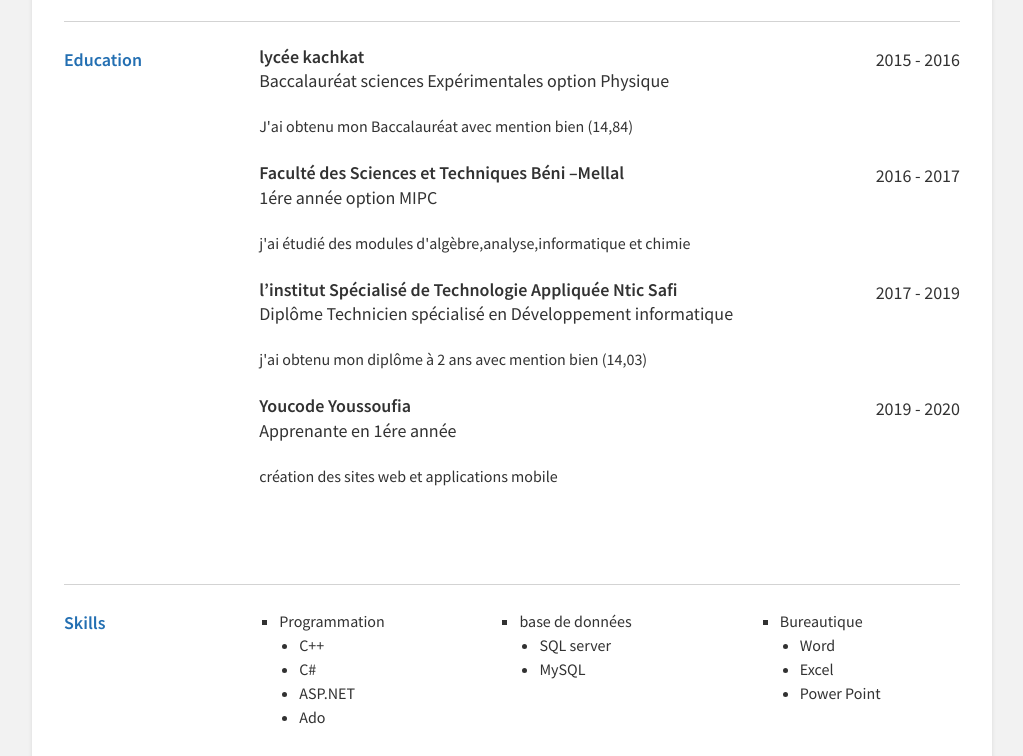
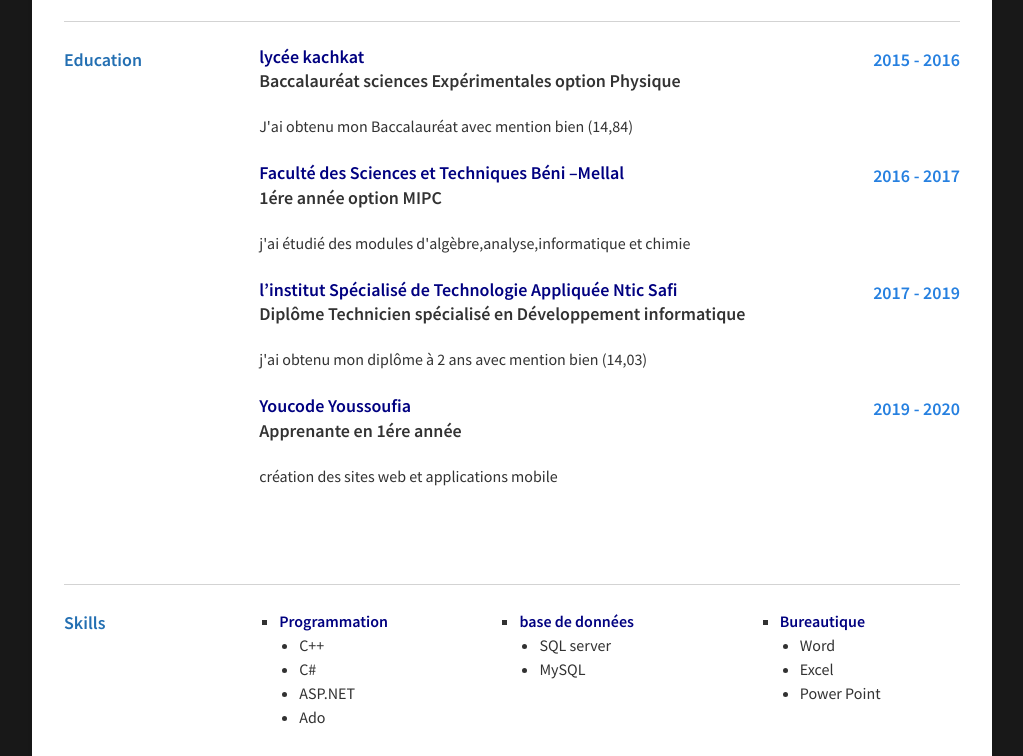
Before and after one commit to Fatima-Ezzahra-Zahid/brief-CV-N1, a plain HTML site: page index.html in a window 1280 px wide. Shown: the part 451-1207 px from the top of the page, without its empty margins (128-1151 px from the left). Drawn offline with nearby package versions, Linux system fonts and the light colour scheme.

Commit message:
deuxiéme commit

```diff
--- a/index.html
+++ b/index.html
@@ -1,5 +1,6 @@
 <!DOCTYPE html>
 <html lang="en">
+
 <head>
   <meta charset="UTF-8">
   <title>Fatima-Ezzahra zahid</title>
@@ -7,6 +8,7 @@
   <link rel="stylesheet" href="https://cdnjs.cloudflare.com/ajax/libs/meyer-reset/2.0/reset.min.css">
   <link rel="stylesheet" href="style.css">
 </head>
+
 <body>
   <div class="container">
     <section>
@@ -14,19 +16,28 @@
         <div><img src="img/0P9A2510.jpg" alt="zahid" class="avatar"></div>
       </div>
       <div>
-        <div class="my-name">Fatima-Ezzahra zahid</div>
+        <div class="my-name">Fatima-Ezzahra Zahid</div>
         <div class="my-title"> Web Developer</div>
         <div class="links">
           <div class="link-item">
-            <svg class="icon" viewBox="0 0 1792 1792" xmlns="http://www.w3.org/2000/svg"><path d="M1520 1216q0-40-28-68l-208-208q-28-28-68-28-42 0-72 32 3 3 19 18.5t21.5 21.5 15 19 13 25.5 3.5 27.5q0 40-28 68t-68 28q-15 0-27.5-3.5t-25.5-13-19-15-21.5-21.5-18.5-19q-33 31-33 73 0 40 28 68l206 207q27 27 68 27 40 0 68-26l147-146q28-28 28-67zm-703-705q0-40-28-68l-206-207q-28-28-68-28-39 0-68 27l-147 146q-28 28-28 67 0 40 28 68l208 208q27 27 68 27 42 0 72-31-3-3-19-18.5t-21.5-21.5-15-19-13-25.5-3.5-27.5q0-40 28-68t68-28q15 0 27.5 3.5t25.5 13 19 15 21.5 21.5 18.5 19q33-31 33-73zm895 705q0 120-85 203l-147 146q-83 83-203 83-121 0-204-85l-206-207q-83-83-83-203 0-123 88-209l-88-88q-86 88-208 88-120 0-204-84l-208-208q-84-84-84-204t85-203l147-146q83-83 203-83 121 0 204 85l206 207q83 83 83 203 0 123-88 209l88 88q86-88 208-88 120 0 204 84l208 208q84 84 84 204z"/></svg>
-            <a href="http://google.ca">fatimaezzahra.com</a>
+            <svg class="icon" viewBox="0 0 1792 1792" xmlns="http://www.w3.org/2000/svg">
+              <path
+                d="M1520 1216q0-40-28-68l-208-208q-28-28-68-28-42 0-72 32 3 3 19 18.5t21.5 21.5 15 19 13 25.5 3.5 27.5q0 40-28 68t-68 28q-15 0-27.5-3.5t-25.5-13-19-15-21.5-21.5-18.5-19q-33 31-33 73 0 40 28 68l206 207q27 27 68 27 40 0 68-26l147-146q28-28 28-67zm-703-705q0-40-28-68l-206-207q-28-28-68-28-39 0-68 27l-147 146q-28 28-28 67 0 40 28 68l208 208q27 27 68 27 42 0 72-31-3-3-19-18.5t-21.5-21.5-15-19-13-25.5-3.5-27.5q0-40 28-68t68-28q15 0 27.5 3.5t25.5 13 19 15 21.5 21.5 18.5 19q33-31 33-73zm895 705q0 120-85 203l-147 146q-83 83-203 83-121 0-204-85l-206-207q-83-83-83-203 0-123 88-209l-88-88q-86 88-208 88-120 0-204-84l-208-208q-84-84-84-204t85-203l147-146q83-83 203-83 121 0 204 85l206 207q83 83 83 203 0 123-88 209l88 88q86-88 208-88 120 0 204 84l208 208q84 84 84 204z" />
+              </svg>
+            <a href="https://www.facebook.com/fatimaezzahra.zahid.1" target="_black">fatimaezzahra.com</a>
           </div>
           <div class="link-item">
-            <svg class="icon" viewBox="0 0 1792 1792" xmlns="http://www.w3.org/2000/svg"><path d="M1664 1504v-768q-32 36-69 66-268 206-426 338-51 43-83 67t-86.5 48.5-102.5 24.5h-2q-48 0-102.5-24.5t-86.5-48.5-83-67q-158-132-426-338-37-30-69-66v768q0 13 9.5 22.5t22.5 9.5h1472q13 0 22.5-9.5t9.5-22.5zm0-1051v-24.5l-.5-13-3-12.5-5.5-9-9-7.5-14-2.5h-1472q-13 0-22.5 9.5t-9.5 22.5q0 168 147 284 193 152 401 317 6 5 35 29.5t46 37.5 44.5 31.5 50.5 27.5 43 9h2q20 0 43-9t50.5-27.5 44.5-31.5 46-37.5 35-29.5q208-165 401-317 54-43 100.5-115.5t46.5-131.5zm128-37v1088q0 66-47 113t-113 47h-1472q-66 0-113-47t-47-113v-1088q0-66 47-113t113-47h1472q66 0 113 47t47 113z"/></svg>
+            <svg class="icon" viewBox="0 0 1792 1792" xmlns="http://www.w3.org/2000/svg">
+              <path
+                d="M1664 1504v-768q-32 36-69 66-268 206-426 338-51 43-83 67t-86.5 48.5-102.5 24.5h-2q-48 0-102.5-24.5t-86.5-48.5-83-67q-158-132-426-338-37-30-69-66v768q0 13 9.5 22.5t22.5 9.5h1472q13 0 22.5-9.5t9.5-22.5zm0-1051v-24.5l-.5-13-3-12.5-5.5-9-9-7.5-14-2.5h-1472q-13 0-22.5 9.5t-9.5 22.5q0 168 147 284 193 152 401 317 6 5 35 29.5t46 37.5 44.5 31.5 50.5 27.5 43 9h2q20 0 43-9t50.5-27.5 44.5-31.5 46-37.5 35-29.5q208-165 401-317 54-43 100.5-115.5t46.5-131.5zm128-37v1088q0 66-47 113t-113 47h-1472q-66 0-113-47t-47-113v-1088q0-66 47-113t113-47h1472q66 0 113 47t47 113z" />
+              </svg>
             <a href="mailto:fatimaezzahrazahid7@gmail.com">fatima@gmail.com</a>
           </div>
           <div class="link-item">
-              <svg  class="icon" viewBox="0 0 1792 1792" xmlns="http://www.w3.org/2000/svg"><path d="M1600 1240q0 27-10 70.5t-21 68.5q-21 50-122 106-94 51-186 51-27 0-53-3.5t-57.5-12.5-47-14.5-55.5-20.5-49-18q-98-35-175-83-127-79-264-216t-216-264q-48-77-83-175-3-9-18-49t-20.5-55.5-14.5-47-12.5-57.5-3.5-53q0-92 51-186 56-101 106-122 25-11 68.5-21t70.5-10q14 0 21 3 18 6 53 76 11 19 30 54t35 63.5 31 53.5q3 4 17.5 25t21.5 35.5 7 28.5q0 20-28.5 50t-62 55-62 53-28.5 46q0 9 5 22.5t8.5 20.5 14 24 11.5 19q76 137 174 235t235 174q2 1 19 11.5t24 14 20.5 8.5 22.5 5q18 0 46-28.5t53-62 55-62 50-28.5q14 0 28.5 7t35.5 21.5 25 17.5q25 15 53.5 31t63.5 35 54 30q70 35 76 53 3 7 3 21z"/></svg>
+            <svg class="icon" viewBox="0 0 1792 1792" xmlns="http://www.w3.org/2000/svg">
+              <path
+                d="M1600 1240q0 27-10 70.5t-21 68.5q-21 50-122 106-94 51-186 51-27 0-53-3.5t-57.5-12.5-47-14.5-55.5-20.5-49-18q-98-35-175-83-127-79-264-216t-216-264q-48-77-83-175-3-9-18-49t-20.5-55.5-14.5-47-12.5-57.5-3.5-53q0-92 51-186 56-101 106-122 25-11 68.5-21t70.5-10q14 0 21 3 18 6 53 76 11 19 30 54t35 63.5 31 53.5q3 4 17.5 25t21.5 35.5 7 28.5q0 20-28.5 50t-62 55-62 53-28.5 46q0 9 5 22.5t8.5 20.5 14 24 11.5 19q76 137 174 235t235 174q2 1 19 11.5t24 14 20.5 8.5 22.5 5q18 0 46-28.5t53-62 55-62 50-28.5q14 0 28.5 7t35.5 21.5 25 17.5q25 15 53.5 31t63.5 35 54 30q70 35 76 53 3 7 3 21z" />
+              </svg>
             <a href="tel:0665754482">0665754482</a>
           </div>
         </div> <!-- end links -->
@@ -44,8 +55,8 @@
               <div class="job-company">Commune Youssoufia</div>
               <div class="job-title">desktop developer</div>
             </div>
-            <div>
-              Du 01-02-2019  à 28-02-2019
+            <div class="date">
+              Du 01-02-2019 à 28-02-2019
             </div>
           </div> <!-- end job-title container -->
           <p>Developper application desktop qui organisent le travail de service gestion et ressource hummaines .</p>
@@ -64,22 +75,22 @@
               <div class="job-company">lycée kachkat</div>
               <div class="job-title">Baccalauréat sciences Expérimentales option Physique</div>
             </div>
-            <div>
+            <div class="date">
               2015 - 2016
             </div>
           </div> <!-- end job-title container -->
-          <p>J'ai obtenu mon Baccalauréat avec mention bien (14,84)</p><br/>
+          <p>J'ai obtenu mon Baccalauréat avec mention bien (14,84)</p><br />
 
           <div class="job-title-container">
             <div>
               <div class="job-company">Faculté des Sciences et Techniques Béni –Mellal</div>
               <div class="job-title">1ére année option MIPC</div>
             </div>
-            <div>
+            <div class="date">
               2016 - 2017
             </div>
           </div> <!-- end job-title container -->
-          <p>j'ai étudié des modules d'algèbre,analyse,informatique et chimie</p><br/>
+          <p>j'ai étudié des modules d'algèbre,analyse,informatique et chimie</p><br />
 
 
           <div class="job-title-container">
@@ -87,22 +98,22 @@
               <div class="job-company">l’institut Spécialisé de Technologie Appliquée Ntic Safi</div>
               <div class="job-title">Diplôme Technicien spécialisé en Développement informatique </div>
             </div>
-            <div>
+            <div class="date">
               2017 - 2019
             </div>
           </div> <!-- end job-title container -->
-          <p>j'ai obtenu mon diplôme à 2 ans avec mention bien (14,03)</p><br/>
+          <p>j'ai obtenu mon diplôme à 2 ans avec mention bien (14,03)</p><br />
 
           <div class="job-title-container">
             <div>
               <div class="job-company">Youcode Youssoufia</div>
               <div class="job-title">Apprenante en 1ére année </div>
             </div>
-            <div>
+            <div class="date">
               2019 - 2020
             </div>
           </div> <!-- end job-title container -->
-          <p>création des sites web et applications mobile</p><br/>
+          <p>création des sites web et applications mobile</p><br />
 
         </div> <!-- end job -->
       </div>
@@ -113,7 +124,8 @@
       <div>
         <div class="skills-container">
           <ul style="list-style-type:square;">
-              <li>Programmation
+            <li>
+              <p class="compt">Programmation</p>
               <ul>
                 <li>C++</li>
                 <li>C#</li>
@@ -124,7 +136,8 @@
           </ul>
 
           <ul style="list-style-type:square;">
-              <li> base de données
+            <li>
+              <p class="compt">base de données</p>
               <ul>
                 <li>SQL server</li>
                 <li>MySQL</li>
@@ -133,7 +146,8 @@
           </ul>
           <ul>
             <ul style="list-style-type:square;">
-              <li>Bureautique
+              <li>
+                <p class="compt">Bureautique</p>
                 <ul>
                   <li>Word</li>
                   <li>Excel</li>
@@ -167,20 +181,32 @@
         <div class="job-title">Some Company Inc.</div>
         <div class="links">
           <div class="link-item">
-            <svg class="icon" viewBox="0 0 1792 1792" xmlns="http://www.w3.org/2000/svg"><path d="M1520 1216q0-40-28-68l-208-208q-28-28-68-28-42 0-72 32 3 3 19 18.5t21.5 21.5 15 19 13 25.5 3.5 27.5q0 40-28 68t-68 28q-15 0-27.5-3.5t-25.5-13-19-15-21.5-21.5-18.5-19q-33 31-33 73 0 40 28 68l206 207q27 27 68 27 40 0 68-26l147-146q28-28 28-67zm-703-705q0-40-28-68l-206-207q-28-28-68-28-39 0-68 27l-147 146q-28 28-28 67 0 40 28 68l208 208q27 27 68 27 42 0 72-31-3-3-19-18.5t-21.5-21.5-15-19-13-25.5-3.5-27.5q0-40 28-68t68-28q15 0 27.5 3.5t25.5 13 19 15 21.5 21.5 18.5 19q33-31 33-73zm895 705q0 120-85 203l-147 146q-83 83-203 83-121 0-204-85l-206-207q-83-83-83-203 0-123 88-209l-88-88q-86 88-208 88-120 0-204-84l-208-208q-84-84-84-204t85-203l147-146q83-83 203-83 121 0 204 85l206 207q83 83 83 203 0 123-88 209l88 88q86-88 208-88 120 0 204 84l208 208q84 84 84 204z"/></svg>
-            <a href="http://google.ca">fatimaezzahra.com</a>
+            <svg class="icon" viewBox="0 0 1792 1792" xmlns="http://www.w3.org/2000/svg">
+              <path
+                d="M1520 1216q0-40-28-68l-208-208q-28-28-68-28-42 0-72 32 3 3 19 18.5t21.5 21.5 15 19 13 25.5 3.5 27.5q0 40-28 68t-68 28q-15 0-27.5-3.5t-25.5-13-19-15-21.5-21.5-18.5-19q-33 31-33 73 0 40 28 68l206 207q27 27 68 27 40 0 68-26l147-146q28-28 28-67zm-703-705q0-40-28-68l-206-207q-28-28-68-28-39 0-68 27l-147 146q-28 28-28 67 0 40 28 68l208 208q27 27 68 27 42 0 72-31-3-3-19-18.5t-21.5-21.5-15-19-13-25.5-3.5-27.5q0-40 28-68t68-28q15 0 27.5 3.5t25.5 13 19 15 21.5 21.5 18.5 19q33-31 33-73zm895 705q0 120-85 203l-147 146q-83 83-203 83-121 0-204-85l-206-207q-83-83-83-203 0-123 88-209l-88-88q-86 88-208 88-120 0-204-84l-208-208q-84-84-84-204t85-203l147-146q83-83 203-83 121 0 204 85l206 207q83 83 83 203 0 123-88 209l88 88q86-88 208-88 120 0 204 84l208 208q84 84 84 204z" />
+              </svg>
+            <a href="https://www.facebook.com/fatimaezzahra.zahid.1" target="_black">fatimaezzahra.com</a>
           </div>
           <div class="link-item">
-            <svg class="icon" viewBox="0 0 1792 1792" xmlns="http://www.w3.org/2000/svg"><path d="M1664 1504v-768q-32 36-69 66-268 206-426 338-51 43-83 67t-86.5 48.5-102.5 24.5h-2q-48 0-102.5-24.5t-86.5-48.5-83-67q-158-132-426-338-37-30-69-66v768q0 13 9.5 22.5t22.5 9.5h1472q13 0 22.5-9.5t9.5-22.5zm0-1051v-24.5l-.5-13-3-12.5-5.5-9-9-7.5-14-2.5h-1472q-13 0-22.5 9.5t-9.5 22.5q0 168 147 284 193 152 401 317 6 5 35 29.5t46 37.5 44.5 31.5 50.5 27.5 43 9h2q20 0 43-9t50.5-27.5 44.5-31.5 46-37.5 35-29.5q208-165 401-317 54-43 100.5-115.5t46.5-131.5zm128-37v1088q0 66-47 113t-113 47h-1472q-66 0-113-47t-47-113v-1088q0-66 47-113t113-47h1472q66 0 113 47t47 113z"/></svg>
+            <svg class="icon" viewBox="0 0 1792 1792" xmlns="http://www.w3.org/2000/svg">
+              <path
+                d="M1664 1504v-768q-32 36-69 66-268 206-426 338-51 43-83 67t-86.5 48.5-102.5 24.5h-2q-48 0-102.5-24.5t-86.5-48.5-83-67q-158-132-426-338-37-30-69-66v768q0 13 9.5 22.5t22.5 9.5h1472q13 0 22.5-9.5t9.5-22.5zm0-1051v-24.5l-.5-13-3-12.5-5.5-9-9-7.5-14-2.5h-1472q-13 0-22.5 9.5t-9.5 22.5q0 168 147 284 193 152 401 317 6 5 35 29.5t46 37.5 44.5 31.5 50.5 27.5 43 9h2q20 0 43-9t50.5-27.5 44.5-31.5 46-37.5 35-29.5q208-165 401-317 54-43 100.5-115.5t46.5-131.5zm128-37v1088q0 66-47 113t-113 47h-1472q-66 0-113-47t-47-113v-1088q0-66 47-113t113-47h1472q66 0 113 47t47 113z" />
+              </svg>
             <a href="mailto:fatimaezzahrazahid7@gmail.com">fatima@gmail.com</a>
           </div>
           <div class="link-item">
-            <svg  class="icon" viewBox="0 0 1792 1792" xmlns="http://www.w3.org/2000/svg"><path d="M1600 1240q0 27-10 70.5t-21 68.5q-21 50-122 106-94 51-186 51-27 0-53-3.5t-57.5-12.5-47-14.5-55.5-20.5-49-18q-98-35-175-83-127-79-264-216t-216-264q-48-77-83-175-3-9-18-49t-20.5-55.5-14.5-47-12.5-57.5-3.5-53q0-92 51-186 56-101 106-122 25-11 68.5-21t70.5-10q14 0 21 3 18 6 53 76 11 19 30 54t35 63.5 31 53.5q3 4 17.5 25t21.5 35.5 7 28.5q0 20-28.5 50t-62 55-62 53-28.5 46q0 9 5 22.5t8.5 20.5 14 24 11.5 19q76 137 174 235t235 174q2 1 19 11.5t24 14 20.5 8.5 22.5 5q18 0 46-28.5t53-62 55-62 50-28.5q14 0 28.5 7t35.5 21.5 25 17.5q25 15 53.5 31t63.5 35 54 30q70 35 76 53 3 7 3 21z"/></svg>
+            <svg class="icon" viewBox="0 0 1792 1792" xmlns="http://www.w3.org/2000/svg">
+              <path
+                d="M1600 1240q0 27-10 70.5t-21 68.5q-21 50-122 106-94 51-186 51-27 0-53-3.5t-57.5-12.5-47-14.5-55.5-20.5-49-18q-98-35-175-83-127-79-264-216t-216-264q-48-77-83-175-3-9-18-49t-20.5-55.5-14.5-47-12.5-57.5-3.5-53q0-92 51-186 56-101 106-122 25-11 68.5-21t70.5-10q14 0 21 3 18 6 53 76 11 19 30 54t35 63.5 31 53.5q3 4 17.5 25t21.5 35.5 7 28.5q0 20-28.5 50t-62 55-62 53-28.5 46q0 9 5 22.5t8.5 20.5 14 24 11.5 19q76 137 174 235t235 174q2 1 19 11.5t24 14 20.5 8.5 22.5 5q18 0 46-28.5t53-62 55-62 50-28.5q14 0 28.5 7t35.5 21.5 25 17.5q25 15 53.5 31t63.5 35 54 30q70 35 76 53 3 7 3 21z" />
+              </svg>
             <a href="tel:0665754482">0665754482</a>
           </div>
         </div> <!-- end links -->
 
-        <p class="reference-details">Lorem ipsum dolor sit amet, consectetur adipisicing elit. Temporibus, quam. Earum suscipit aliquid eius nostrum iste reprehenderit nesciunt, ratione natus consectetur voluptatum magni, culpa in nihil veniam est quod dolorum sunt facere odio quibusdam corporis adipisci fugiat quasi, consequuntur. Debitis?</p>
+        <p class="reference-details">Lorem ipsum dolor sit amet, consectetur adipisicing elit. Temporibus, quam. Earum
+          suscipit aliquid eius nostrum iste reprehenderit nesciunt, ratione natus consectetur voluptatum magni, culpa
+          in nihil veniam est quod dolorum sunt facere odio quibusdam corporis adipisci fugiat quasi, consequuntur.
+          Debitis?</p>
 
         <div class="reference">More references available upon request.</div>
       </div>
@@ -188,4 +214,5 @@
 
   </div>
 </body>
+
 </html>
--- a/style.css
+++ b/style.css
@@ -8,7 +8,7 @@ html {
 body {
   font-family: 'Source Sans Pro', sans-serif;
   line-height: 1.5;
-  background: #F2F2F2;
+  background: #181818;
   color: #323232;
 }
 
@@ -115,10 +115,15 @@ img.avatar {
   margin-bottom: 20px;
   font-size: 18px;
 }
+.job-title{
+  font-weight: bold;
+}
 
 .job-company {
   font-weight: bold;
   line-height: 1.2;
+  color:#000080;
+
 
 }
 
@@ -187,3 +192,13 @@ img.avatar {
     margin-bottom: 16px;
   }
 }
+.date{
+       color: rgb(38, 128, 224);
+       font-weight: bold;
+
+}
+ .compt{
+
+  font-weight: bold;
+  color:#000080;
+ }
```
Also changed, not shown: 1 other file. Lines whose indentation alone changed are shown as unchanged.
